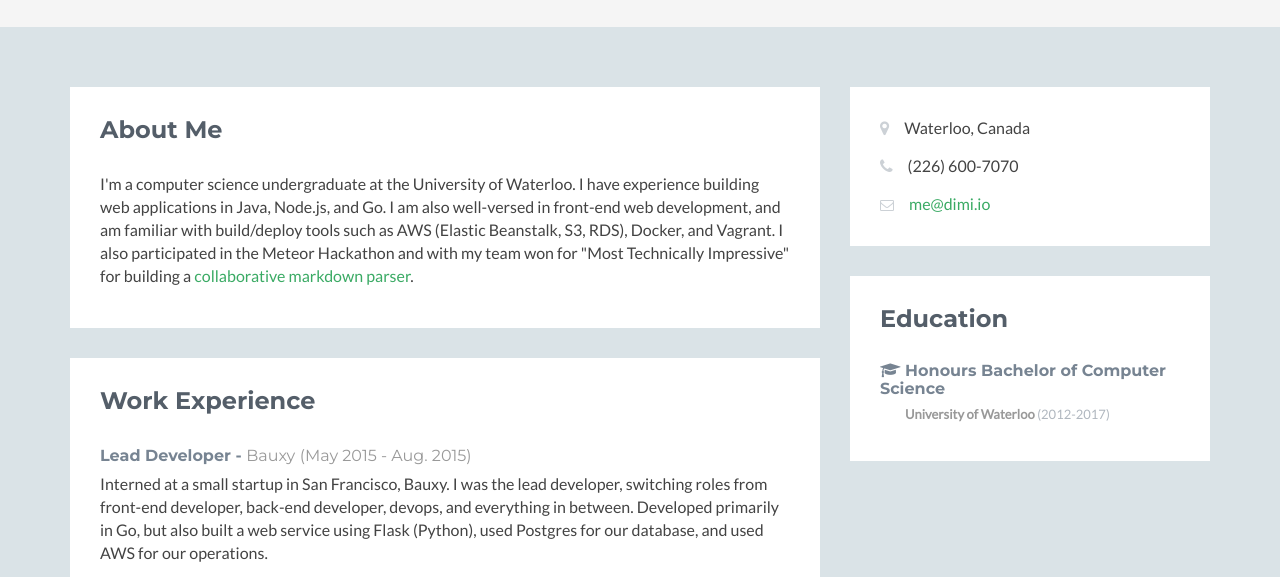
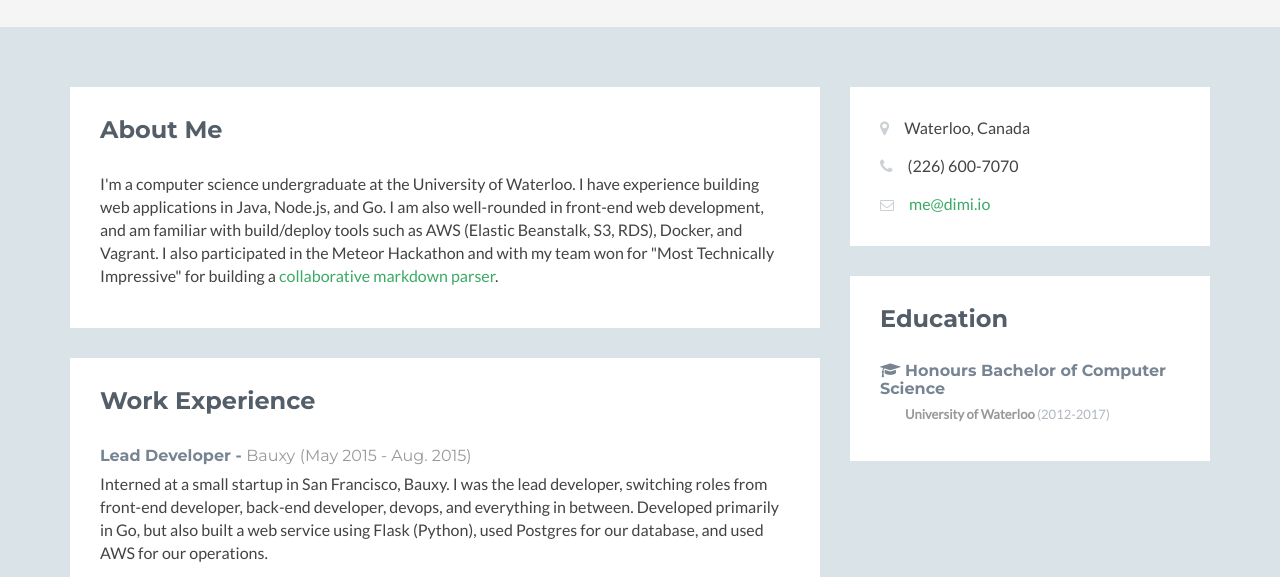
Before and after one commit to dimitriwalters/dimitriwalters.github.io, a plain HTML site: page index.html in a window 1280 px wide. Shown: the part 223-800 px from the top of the page. Drawn offline with Linux system fonts and the light colour scheme; no server answers; a script that the page names is missing.

Commit message:
Update summary section again

```diff
--- a/index.html
+++ b/index.html
@@ -56,7 +56,7 @@
                     <div class="section-inner">
                         <h2 class="heading">About Me</h2>
                         <div class="content">
-                            <p>I'm a computer science undergraduate at the University of Waterloo. I have experience building web applications in Java, Node.js, and Go. I am also well-versed in front-end web development, and am familiar with build/deploy tools such as AWS (Elastic Beanstalk, S3, RDS), Docker, and Vagrant. I also participated in the Meteor Hackathon and with my team won for "Most Technically Impressive" for building a <a href="https://github.com/markdownerds/markdownerds">collaborative markdown parser</a>.</p>
+                            <p>I'm a computer science undergraduate at the University of Waterloo. I have experience building web applications in Java, Node.js, and Go. I am also well-rounded in front-end web development, and am familiar with build/deploy tools such as AWS (Elastic Beanstalk, S3, RDS), Docker, and Vagrant. I also participated in the Meteor Hackathon and with my team won for "Most Technically Impressive" for building a <a href="https://github.com/markdownerds/markdownerds">collaborative markdown parser</a>.</p>
                         </div><!--//content-->
                     </div><!--//section-inner-->
                 </section><!--//section-->
```
